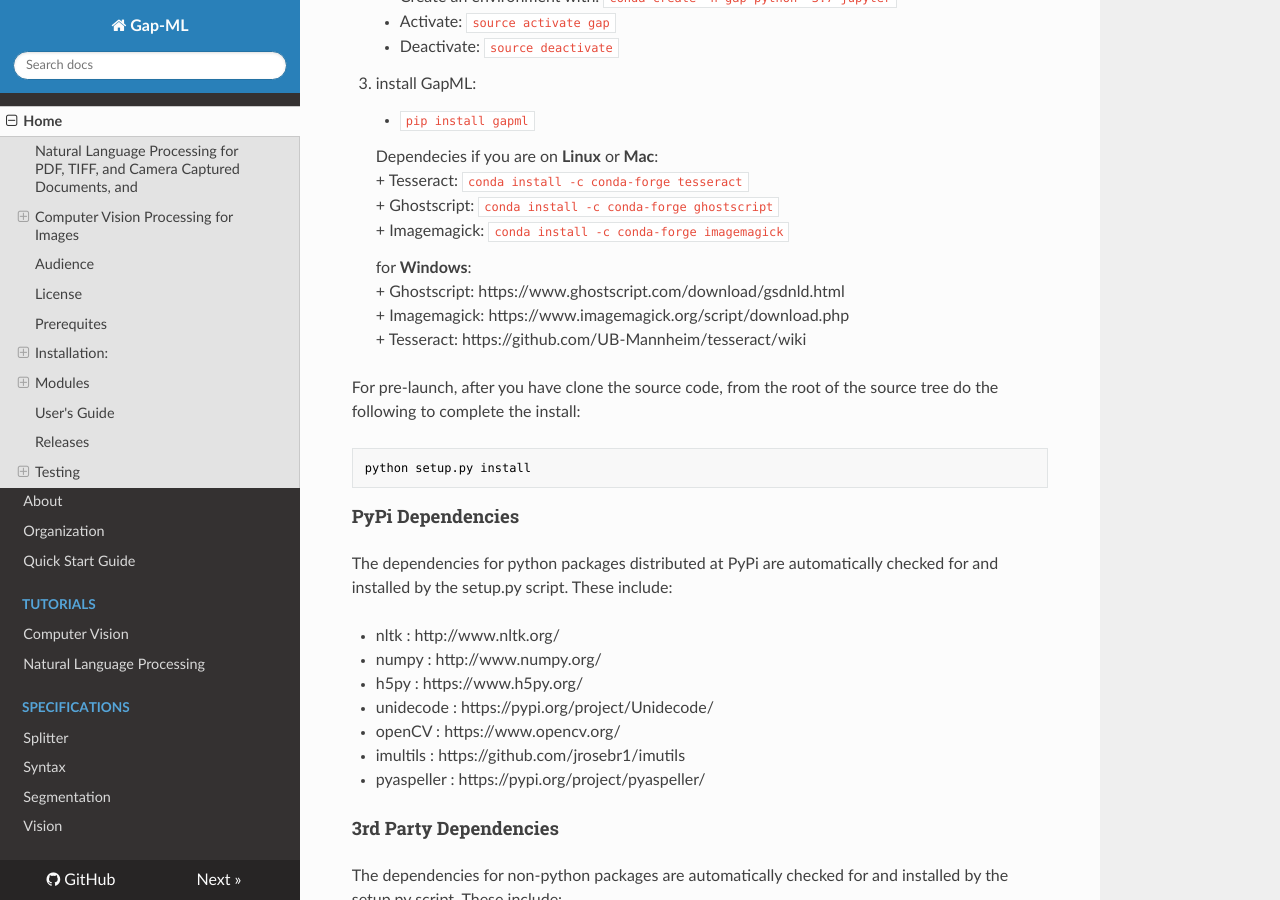
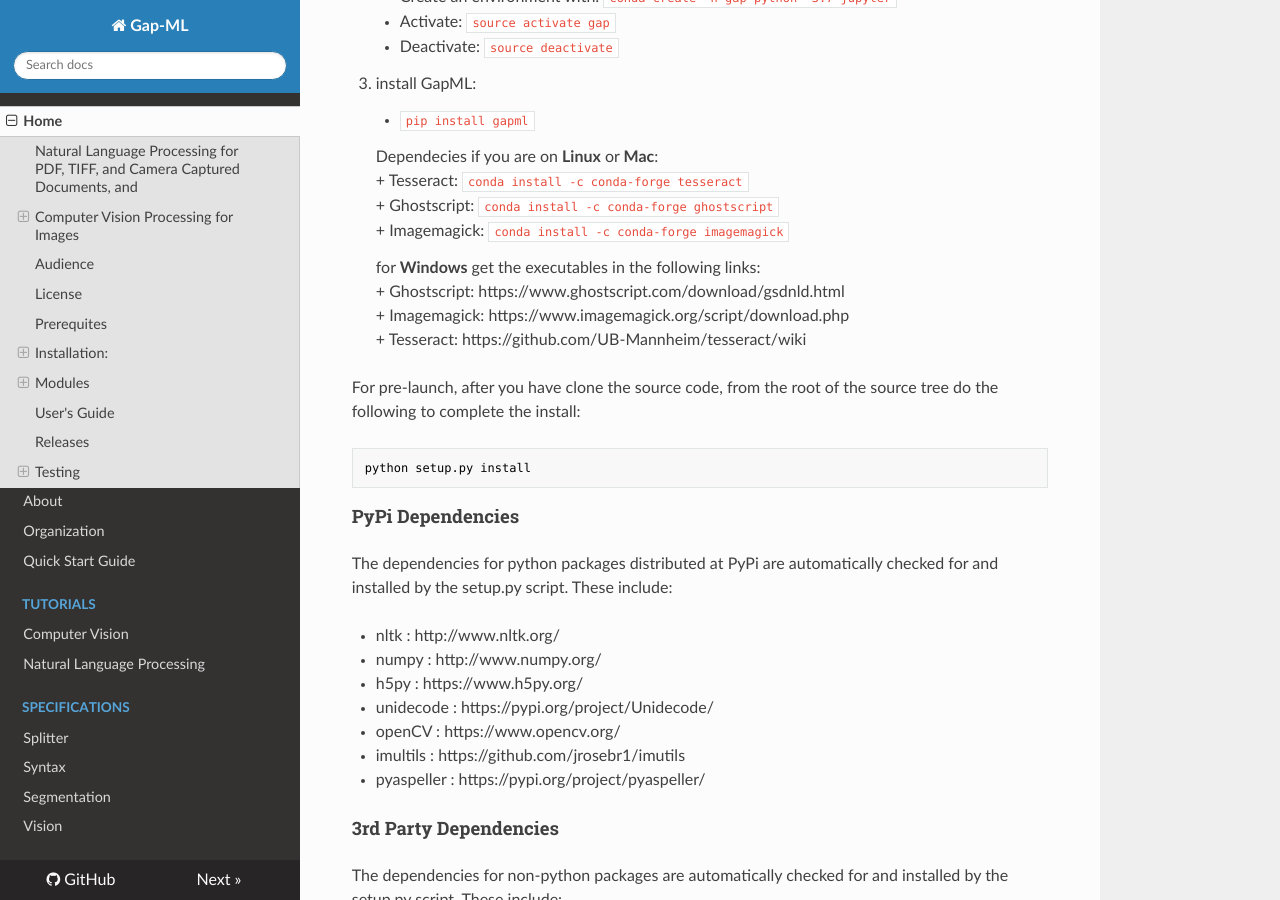
Before and after one commit to andrewferlitsch/Gap, an MkDocs documentation site: the page built from docs/index.md, in a window 1280 px wide and 900 px high, scrolled down 2418 px. Built offline with MkDocs 1.6.1, drawn with Linux system fonts in a browser that asks for light colours; nearby versions of some CDN libraries.

Commit message:
updated documentation to gapml

```diff
--- a/docs/index.md
+++ b/docs/index.md
@@ -91,7 +91,7 @@
       + Ghostscript:  `conda install -c conda-forge ghostscript`
       + Imagemagick:  `conda install -c conda-forge imagemagick`
 
-      for **Windows**:
+      for **Windows** get the executables in the following links:
       + Ghostscript:  https://www.ghostscript.com/download/gsdnld.html
       + Imagemagick:  https://www.imagemagick.org/script/download.php
       + Tesseract:    https://github.com/UB-Mannheim/tesseract/wiki
```
Also changed, not shown: README.md (+1 -1 lines).
